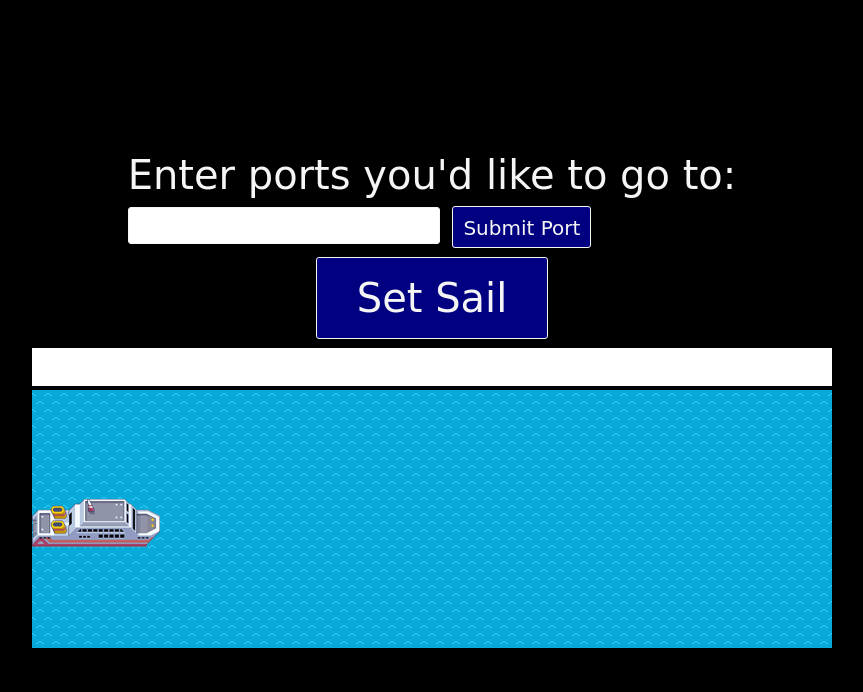
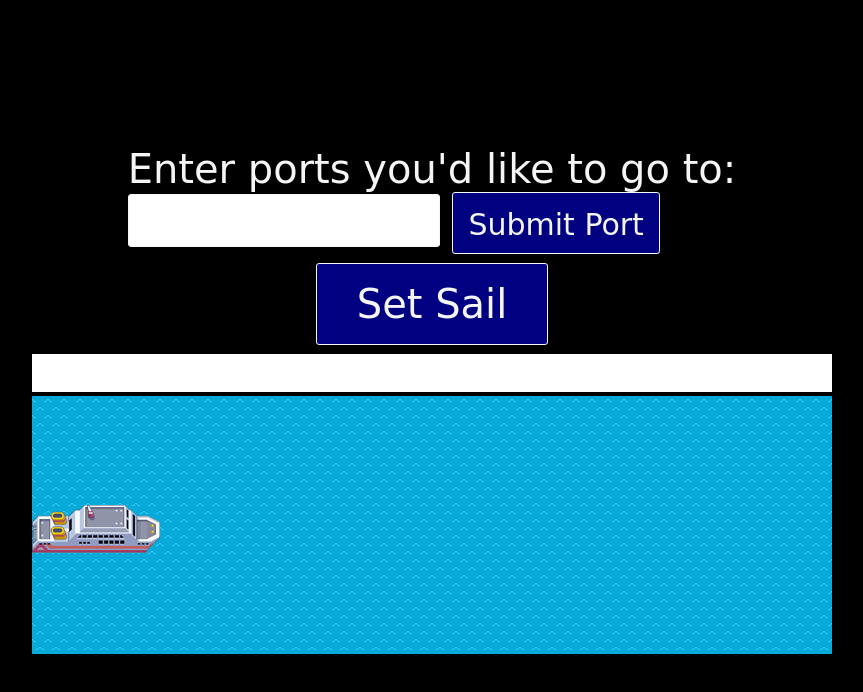
Before and after one commit to lucy-ironmonger/cruise-ships, a website: page index.html in a window 1280 px wide. Shown: the whole page, without its empty margins (208-1071 px from the left). Drawn offline with nearby package versions, Linux system fonts and the light colour scheme; a web font is replaced by a local one.

Commit message:
finishing touches

```diff
--- a/css/style.css
+++ b/css/style.css
@@ -11,7 +11,7 @@ body {
 
 /* SHIPS AND PORTS */
 #ship {
-     width: 128px;
+    width: 128px;
     height: 64px;
     background-image: url("../images/ship.png");
     position: absolute;
@@ -50,11 +50,11 @@ body {
 
 #enterPort {
     font-family: 'Seaweed Script', cursive;
-    font-size: 20px;
+    font-size: 30px;
     width: 310px;
     color: navy;
     border-radius: 3px;
-    padding: 0.45em 0em 0.15em 0em;
+    padding: 0.45em 0em 0.1em 0em;
     border: 1px solid whitesmoke;
 }
 
@@ -77,8 +77,8 @@ body {
 #submitPortButton {
     display: flex;
     background-color: navy;
-    height: 42px;
-    font-size: 20px;
+    height: 62px;
+    font-size: 30px;
     transition: all .5s ease-in-out;
     font-family: 'Seaweed Script', cursive;
     color: whitesmoke;
--- a/index.html
+++ b/index.html
@@ -64,7 +64,7 @@
     event.preventDefault();
     const enterPortInput = document.getElementById('enterPort').value;
     if (!enterPortInput) {
-        alert('Please enter a port name')
+        alert('Avast! Please enter a port name me heartie.')
      } else {
         const port = new Port(enterPortInput);
         controller.ship.itinerary.ports.push(port);
--- a/src/controller.js
+++ b/src/controller.js
@@ -78,7 +78,7 @@
       );
 
       if (!nextPortElement) {
-        return this.renderMessage("End of the line!");
+        return this.renderMessage("End of the line! Everybody into the sea!");
       }
 
       this.renderMessage(`Now departing ${ship.currentPort.name}`);
```
Also changed, not shown: README.md (added), images/pigs.png (deleted).
